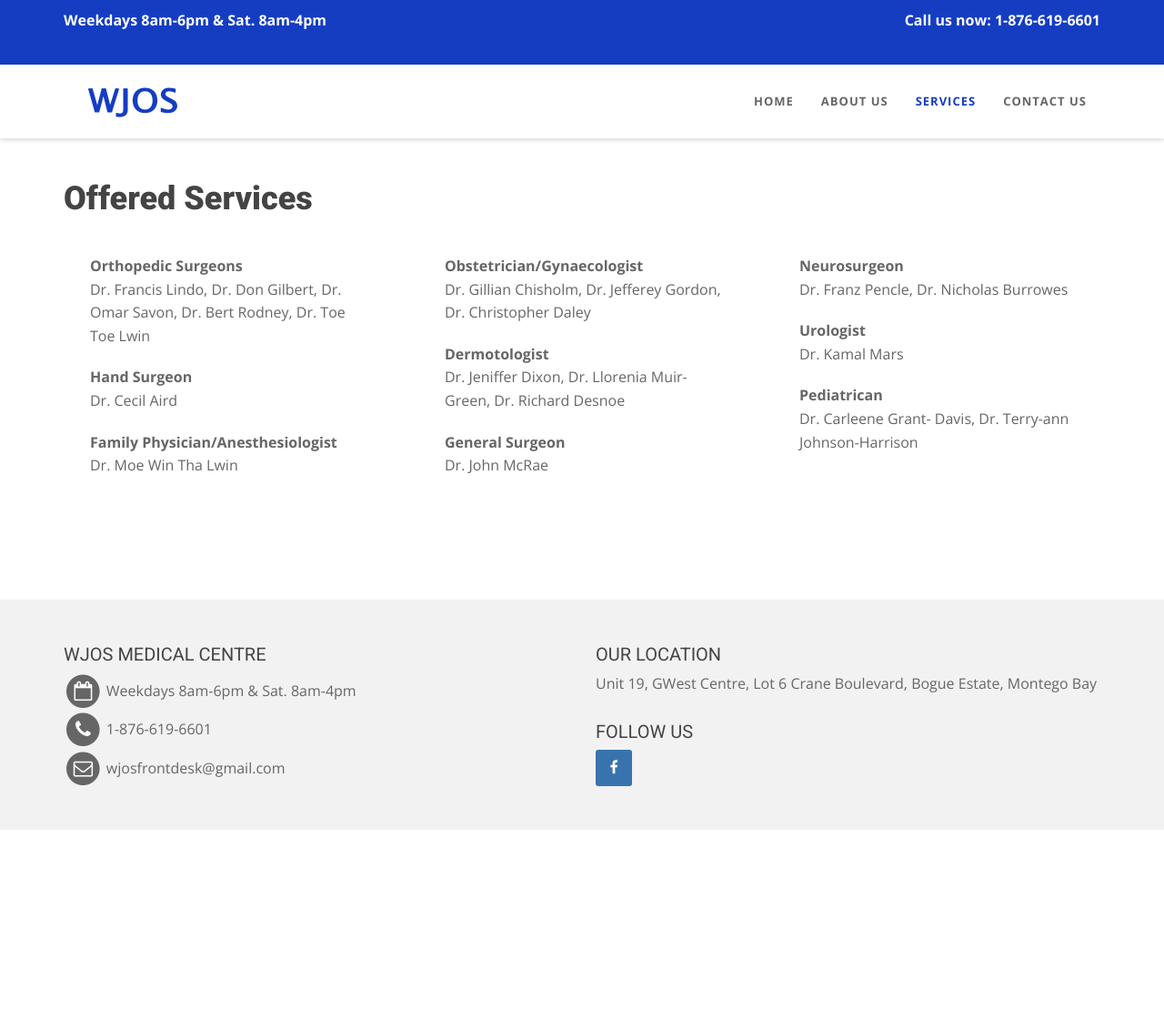
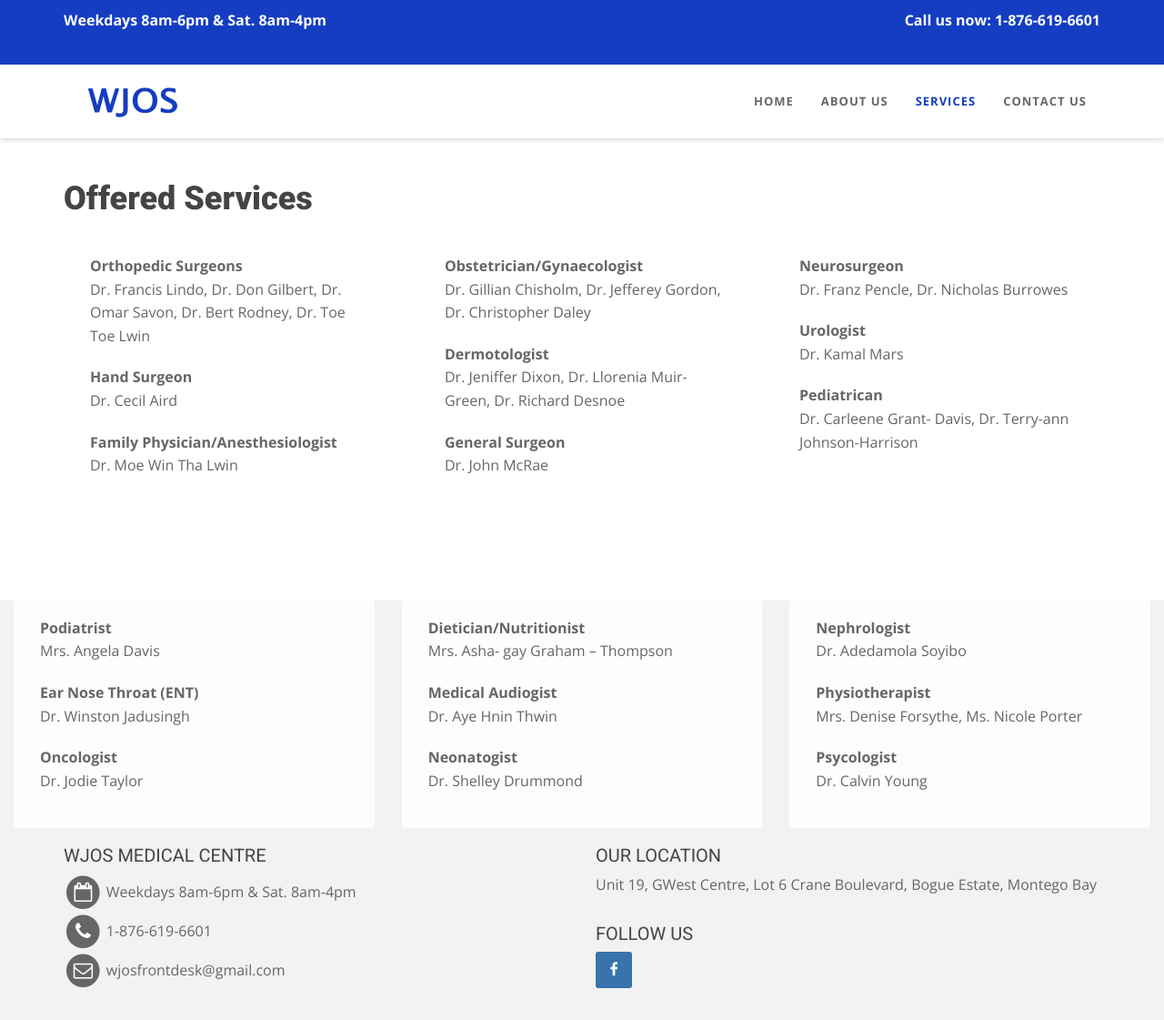
Before and after one commit to minilwin/WJOS, a website: page services.html in a window 1280 px wide. Shown: the whole page at 91% size. Before the commit the page ends 912 px from the top, so only its background shows below. Drawn offline with nearby package versions, Linux system fonts and the light colour scheme.

Commit message:
Update services.html

```diff
--- a/services.html
+++ b/services.html
@@ -124,6 +124,48 @@
           </div>
         </div>
       </div>
+	    		<div class="col-lg-4">
+              <div class="well well-trans">
+                <div class="wow fadeInRight" data-wow-delay="0.1s">
+                  <ul class="lead-list">
+                    <li><span class="list"><strong>Podiatrist</strong><br />Mrs. Angela Davis</span></li>
+                    <li><span class="list"><strong>Ear Nose Throat (ENT)</strong><br />Dr. Winston Jadusingh</span></li>
+                    <li><span class="list"><strong>Oncologist</strong><br />Dr. Jodie Taylor</span></li>
+                  </ul>
+                </div>
+              </div>
+            </div>
+          </div>
+        </div>
+      </div>
+			<div class="col-lg-4">
+              <div class="well well-trans">
+                <div class="wow fadeInRight" data-wow-delay="0.1s">
+                  <ul class="lead-list">
+                    <li><span class="list"><strong>Dietician/Nutritionist</strong><br />Mrs. Asha- gay Graham – Thompson</span></li>
+                    <li><span class="list"><strong>Medical Audiogist</strong><br />Dr. Aye Hnin Thwin</span></li>
+                    <li><span class="list"><strong>Neonatogist</strong><br />Dr. Shelley Drummond</span></li>
+                  </ul>
+                </div>
+              </div>
+            </div>
+          </div>
+        </div>
+      </div>
+		<div class="col-lg-4">
+              <div class="well well-trans">
+                <div class="wow fadeInRight" data-wow-delay="0.1s">
+                  <ul class="lead-list">
+                    <li><span class="list"><strong>Nephrologist</strong><br />Dr. Adedamola Soyibo</span></li>
+                    <li><span class="list"><strong>Physiotherapist</strong><br />Mrs. Denise Forsythe, Ms. Nicole Porter</span></li>
+                    <li><span class="list"><strong>Psycologist</strong><br />Dr. Calvin Young</span></li>
+                  </ul>
+                </div>
+              </div>
+            </div>
+          </div>
+        </div>
+      </div>
     </section>
 
 <footer>
```
